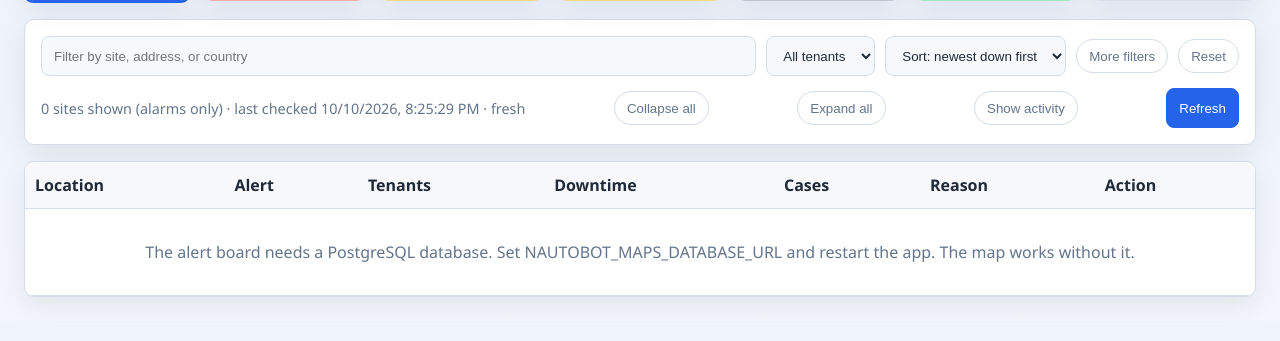
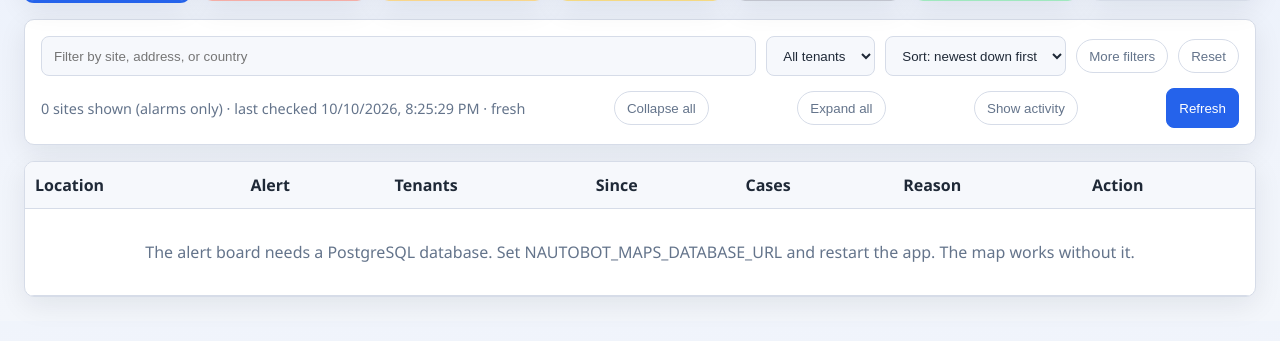
Before and after one commit to Jackass4life/Nautobot-maps, a Flask app: page /alerts in a window 1280 px wide. Shown: the part 213-554 px from the top of the page. Run offline with Flask 3, Linux system fonts and the light colour scheme; data that the repository does not hold is empty; some libraries are stand-ins or nearby versions.

Commit message:
Board: times say what they mean (in alarm / down) (#275)
"Downtime 24h" on a site read as "the whole site was down for a day",
but it is the time since its first currently-down device went down.

- Column "Downtime" -> "Since".
- Site row: "in alarm 3h 40m"; device row: "down 25m"; one line each.
- Wall view: no site-level time; the devices show their own "down ...".

Closes #275

Co-Authored-By: Claude Opus 5.5 <noreply@anthropic.com>

```diff
--- a/static/css/alerts.css
+++ b/static/css/alerts.css
@@ -615,6 +615,11 @@ thead th:last-child {
   color: var(--color-success);
 }
 
+/* "in alarm 3h 40m" / "down 25m" on one line. */
+.since-cell {
+  white-space: nowrap;
+}
+
 .reason-cell {
   min-width: 180px;
   color: var(--color-text-muted);
--- a/static/js/alerts.js
+++ b/static/js/alerts.js
@@ -708,6 +708,14 @@ function isSiteExpanded(item) {
 }
 
 // Seconds since the device went down, or 0 when unknown.
+// A time with what it means (#275): "in alarm 3h 40m" for a site (since its
+// first currently-down device went down; one device may be down) and "down
+// 25m" for a device.  A bare "Downtime 24h" read as "the site was down".
+function sinceLabel(what, seconds) {
+  const duration = formatDuration(seconds);
+  return duration === "—" ? "—" : `${what} ${duration}`;
+}
+
 function deviceDowntimeSeconds(device, now = Date.now()) {
   const since = Date.parse(device.down_started_at || "");
   return Number.isNaN(since) ? 0 : Math.max(0, (now - since) / 1000);
@@ -727,7 +735,7 @@ function renderDownDeviceRows(item, isExpanded, extraClass) {
       </td>
       <td></td>
       <td class="col-tenants"></td>
-      <td>${formatDuration(deviceDowntimeSeconds(device, now))}</td>
+      <td class="since-cell">${sinceLabel("down", deviceDowntimeSeconds(device, now))}</td>
       <td class="cases-cell col-cases">${renderDeviceCases(device)}</td>
       <td class="col-reason"></td>
       <td class="col-action"></td>
@@ -837,7 +845,7 @@ function renderTableRows(alerts, payload) {
       </td>
       <td>${alertBadge(item.alert_level)}${WALL_VIEW ? caseStateBadge(item) : ""}</td>
       <td class="col-tenants">${tenantCell(item)}</td>
-      <td>${formatDuration(item.current_downtime_seconds || 0)}</td>
+      <td class="since-cell">${WALL_VIEW ? "" : sinceLabel("in alarm", item.current_downtime_seconds || 0)}</td>
       <td class="cases-cell col-cases">${renderCases(item)}</td>
       <td class="reason-cell col-reason">${escHtml(item.alert_reason || "No active alert")}</td>
       <td class="col-action">${actionCell(item)}</td>
--- a/templates/alerts.html
+++ b/templates/alerts.html
@@ -88,7 +88,7 @@
             <th>Location</th>
             <th>Alert</th>
             <th class="col-tenants">Tenants</th>
-            <th>Downtime</th>
+            <th>Since</th>
             <th class="col-cases">Cases</th>
             <th class="col-reason">Reason</th>
             <th class="col-action">Action</th>
```
Also changed, not shown: docs/alert-board.md (+1 -1 lines), tests/test_integration.py (+32 -0 lines), CHANGELOG.md.
